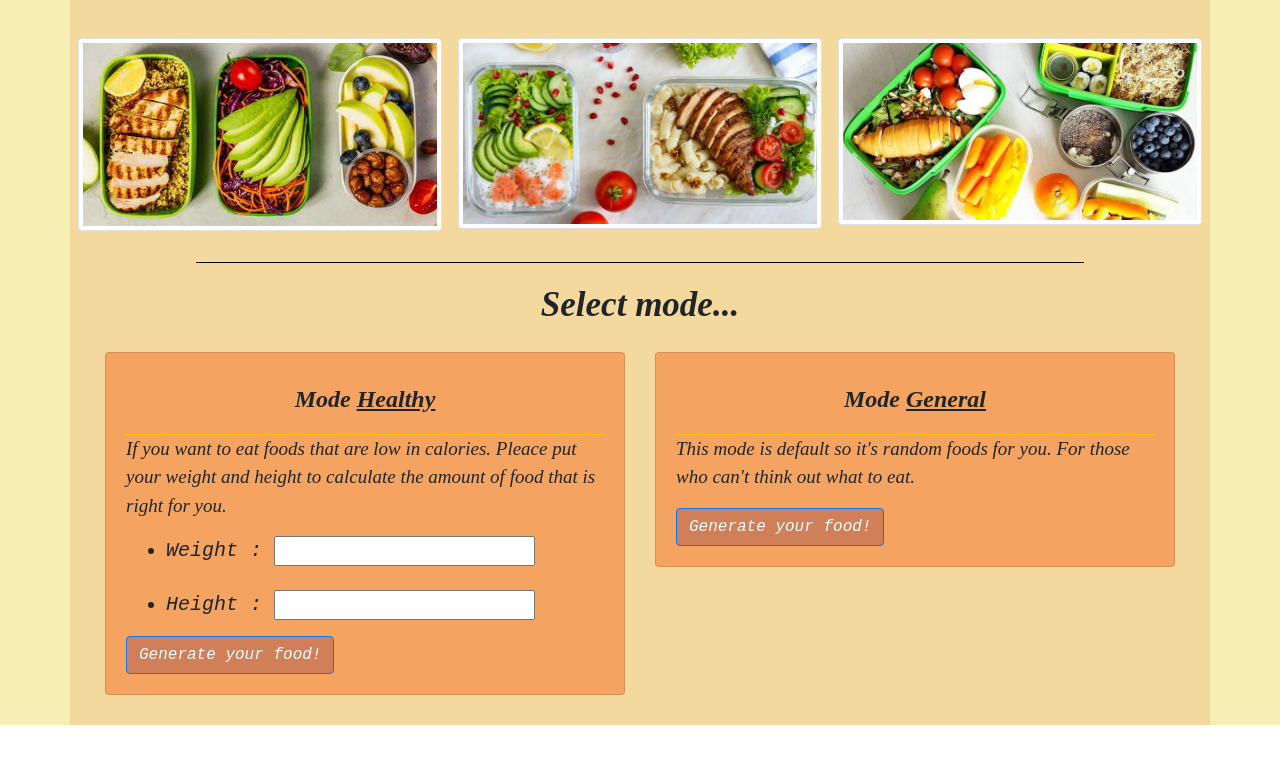
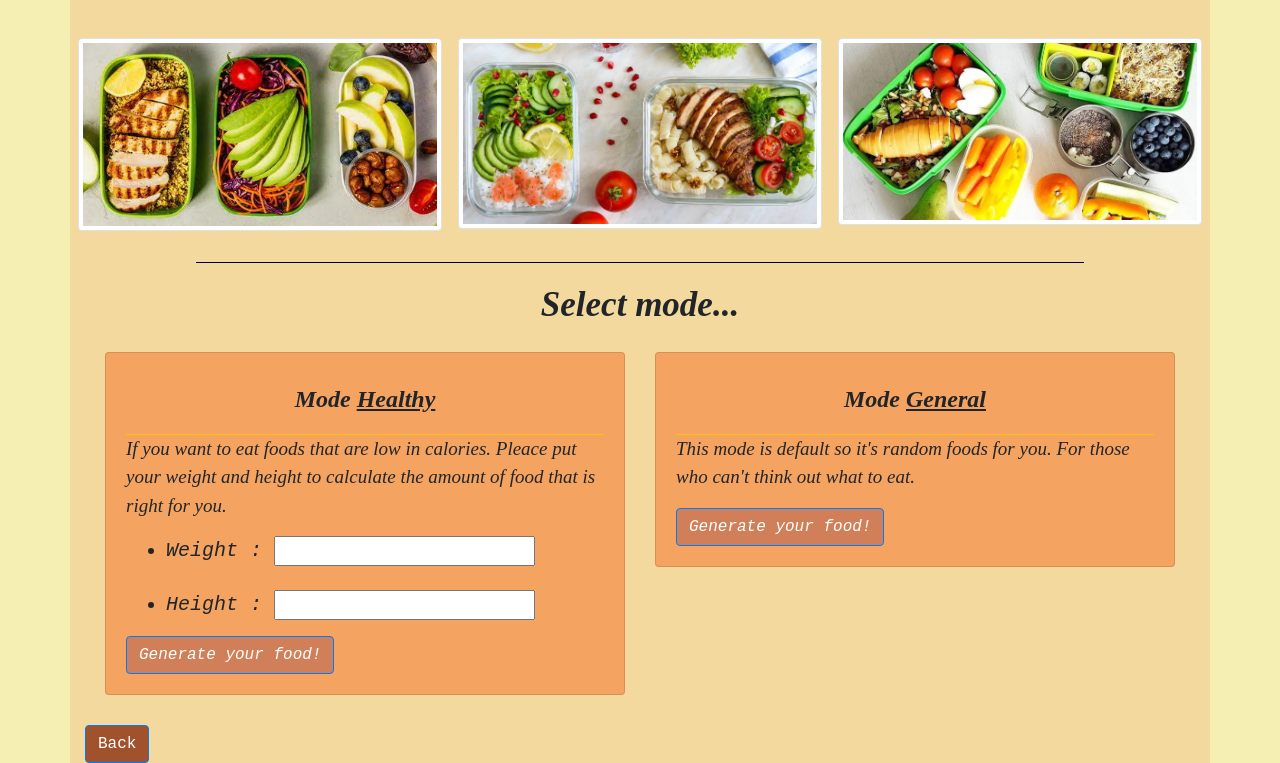
Before and after one commit to it62070188/projectPsit, a plain HTML site: page projectPsit/lunch.html in a window 1280 px wide. Shown: the part 878-1641 px from the top of the page. Before the commit the page ends 1603 px from the top, so only its background shows below. Drawn offline with Linux system fonts and the light colour scheme.

Commit message:
update
Add botton Back infile lunch.html

```diff
--- a/projectPsit/lunch.html
+++ b/projectPsit/lunch.html
@@ -126,6 +126,13 @@
                         </div>
                 </div>
             </div>
+            <div class="row">
+                <div class="col-md">
+                    <a href="https://projectpsit2019.web.app/first.html" class="btn btn-primary"
+                            style="background-color: sienna; font-family: monospace;">Back
+                    </a>
+                </div>
+            </div>
         </div>
 </body>
 
```
Also changed, not shown: projectPsit/breakfast.html (+1 -1 lines), projectPsit/breakfast1.jpg (added), projectPsit/breakfast2.jpg (added), projectPsit/breakfast3.jpg (added), projectPsit/breakfast4.jpg (added).
